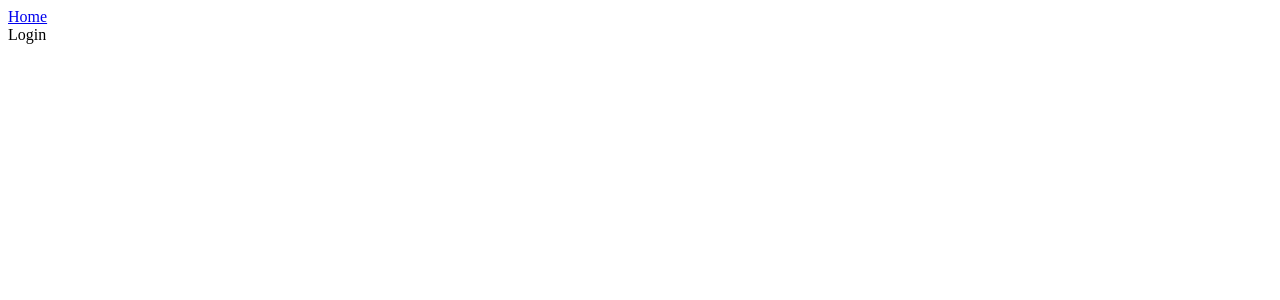
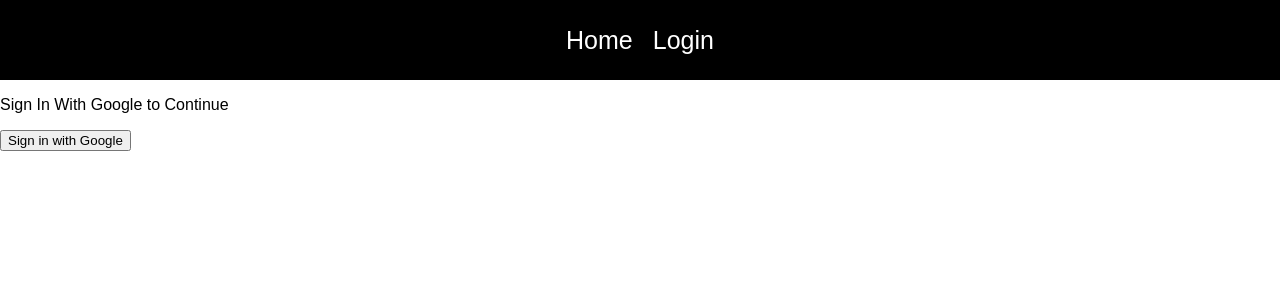
Before and after one commit to amelie-forgeard/BlogReact, a React (Create React App) app: page /login in a window 1280 px wide. Shown: the top 300 px of the page. Built offline with nearby package versions, Linux system fonts and the light colour scheme.

Commit message:
loginPage + google Auth

```diff
--- a/src/App.css
+++ b/src/App.css
@@ -1,38 +1,27 @@
 .App {
-  text-align: center;
-}
+    text-align: center;
+  }
+  body {
+    padding: 0%;
+    margin: 0%;
+    font-family: Arial, Helvetica, sans-serif;
+  }
 
-.App-logo {
-  height: 40vmin;
-  pointer-events: none;
-}
+  nav {
+    margin: 0;
+    width: 100%;
+    height: 80px;
+    background-color: black;
+    display: flex;
+    justify-content: center;
+    align-items: center;
+    color: white;
+    text-decoration: none;
+  }
 
-@media (prefers-reduced-motion: no-preference) {
-  .App-logo {
-    animation: App-logo-spin infinite 20s linear;
+  a {
+    color: white;
+    text-decoration: none;
+    margin: 10px;
+    font-size: 25px;
   }
-}
-
-.App-header {
-  background-color: #282c34;
-  min-height: 100vh;
-  display: flex;
-  flex-direction: column;
-  align-items: center;
-  justify-content: center;
-  font-size: calc(10px + 2vmin);
-  color: white;
-}
-
-.App-link {
-  color: #61dafb;
-}
-
-@keyframes App-logo-spin {
-  from {
-    transform: rotate(0deg);
-  }
-  to {
-    transform: rotate(360deg);
-  }
-}
--- a/src/App.js
+++ b/src/App.js
@@ -1,21 +1,50 @@
-import React from 'react';
-import './App.css';
-import { BrowserRouter as Router, Routes, Route, Link } from 'react-router-dom';
-import Home from './pages/Home';
-import Login from './pages/Login';
-import CreatePost from './pages/CreatePost';
-
+import "./App.css";
+import { BrowserRouter as Router, Routes, Route, Link } from "react-router-dom";
+import Home from "./pages/Home";
+import CreatePost from "./pages/CreatePost";
+import Login from "./pages/Login";
+import { useState } from "react";
+import { signOut } from "firebase/auth";
+import { auth } from "./firebase-config";
 
 function App() {
+    //state qui gère si le user est authentifié ou non:
+    //on passe le state aux autres componenets via les props setIsAuth
+    const [isAuth, setIsAuth] = useState(localStorage.getItem("isAuth"));
+
+    //pour se déconnecter, j'uilise la fct signOut de FB
+    const signUserOut = () => {
+        signOut(auth).then(() => {
+            //j'efface le localstorage:
+            localStorage.clear();
+            //je rdeconnecte le user en modifiant le state à false:
+            setIsAuth(false);
+            // je redirige vers la page se connecter:
+            //ici je ne peux pas utiliser useNavigate car je suis à l'extR du <Router></Router>
+            window.location.pathname = "/login";
+        });
+    };
+
     return (
         <Router>
             <nav>
                 <Link to="/"> Home </Link>
+                {/* si je ne suis pas connecté, je vois le lien pour se logger:
+et à l'inverse quand je suis connecté, je ne vois plus le lien Se connecter */}
+                {!isAuth ? (
+                    <Link to="/login"> Login </Link>
+                ) : (
+                    <>
+                        {/* et si je suis connecté, montrer le bouton Se déconnecter: */}
+                        <Link to="/createpost"> Create Post </Link>
+                        <button onClick={signUserOut}> Log Out</button>
+                    </>
+                )}
             </nav>
             <Routes>
-                <Route path="/" element={<Home />} />
-                <Route path="/createpost" element={<CreatePost />} />
-                <Route path="/login" element={<Login />} />
+                <Route path="/" element={<Home isAuth={isAuth} />} />
+                <Route path="/createpost" element={<CreatePost isAuth={isAuth} />} />
+                <Route path="/login" element={<Login setIsAuth={setIsAuth} />} />
             </Routes>
         </Router>);
 }
--- a/src/firebase-config.js
+++ b/src/firebase-config.js
@@ -1,3 +1,5 @@
+//FIREBASE: pour authtifier & gérer les utilisateurs sans code coté serveur
+
 // Import the functions you need from the SDKs you need
 import { initializeApp } from "firebase/app";
 import { getFirestore } from 'firebase/firestore';
--- a/src/pages/Login.js
+++ b/src/pages/Login.js
@@ -1,9 +1,32 @@
-import React from 'react'
+import React from "react";
+import { auth, provider } from "../firebase-config";
+import { signInWithPopup } from "firebase/auth";
+import { useNavigate } from "react-router-dom";
 
-function Login() {
+//je récupère le state setIsAUth via les props
+function Login({ setIsAuth }) {
+    let navigate = useNavigate();
+
+    //se connecter via Goggle:
+    const signInWithGoogle = () => {
+        signInWithPopup(auth, provider).then((result) => {
+            //je stocke la paire clé/valeur dans le localstorage:   setItem(nomClé, valeurClé) => Inspecteur - Appli - LocalStorage
+            localStorage.setItem("isAuth", true);
+            //quand on est connecté, on passe le setIsAuth à TRUE:
+            setIsAuth(true);
+            //après connexion on est redirigé sur la page Accueil /
+            navigate("/");
+        });
+    };
+
     return (
-        <div>Login</div>
-    )
+        <div className="loginPage">
+            <p>Sign In With Google to Continue</p>
+            <button className="login-with-google-btn" onClick={signInWithGoogle}>
+                Sign in with Google
+            </button>
+        </div>
+    );
 }
 
-export default Login
+export default Login;
```
